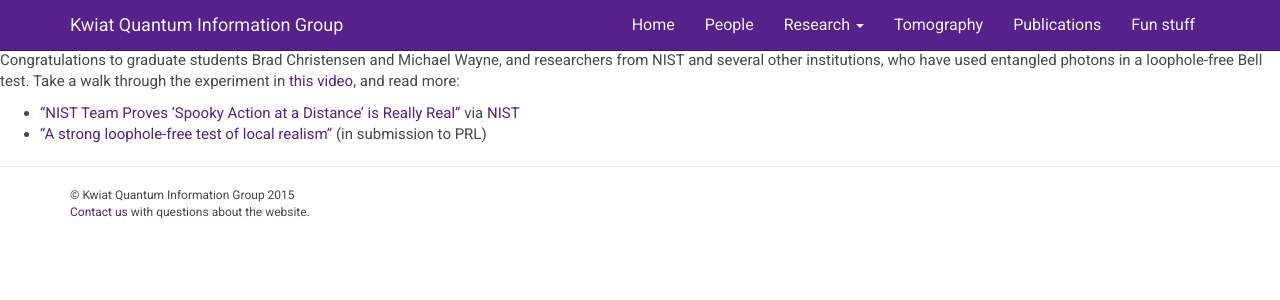
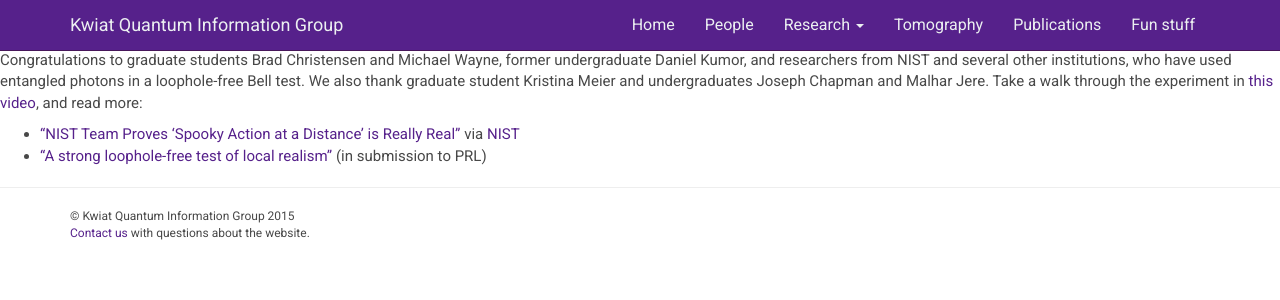
Before and after one commit to KwiatLab/group-website-jekyll, a Jekyll site: the page built from _posts/2015-11-12-take-a-walk-through-a-loophole-free-bell-test.md, in a window 1280 px wide. Shown: the top 300 px of the page. Built offline with Jekyll 4.4.1, drawn with Linux system fonts in a browser that asks for light colours; Markdown is read by kramdown in place of the engine named in the settings.

Commit message:
Correct news item again
Think I finally have it right this time :)

```diff
--- a/_posts/2015-11-12-take-a-walk-through-a-loophole-free-bell-test.md
+++ b/_posts/2015-11-12-take-a-walk-through-a-loophole-free-bell-test.md
@@ -3,7 +3,7 @@
 layout: default
 image: einstein.jpg
 ---
-Congratulations to graduate students Brad Christensen and Michael Wayne, and researchers from NIST and several other institutions, who have used entangled photons in a loophole-free Bell test. Take a walk through the experiment in [this video](https://www.youtube.com/watch?v=pm058yc18hY), and read more:
+Congratulations to graduate students Brad Christensen and Michael Wayne, former undergraduate Daniel Kumor, and researchers from NIST and several other institutions, who have used entangled photons in a loophole-free Bell test. We also thank graduate student Kristina Meier and undergraduates Joseph Chapman and Malhar Jere. Take a walk through the experiment in [this video](https://www.youtube.com/watch?v=pm058yc18hY), and read more:
 
 * ["NIST Team Proves 'Spooky Action at a Distance' is Really Real"](http://www.nist.gov/pml/div686/20151105loophole.cfm) via [NIST](http://www.nist.gov/)
 * ["A strong loophole-free test of local realism"](http://arxiv.org/abs/1511.03189) (in submission to PRL)
```
